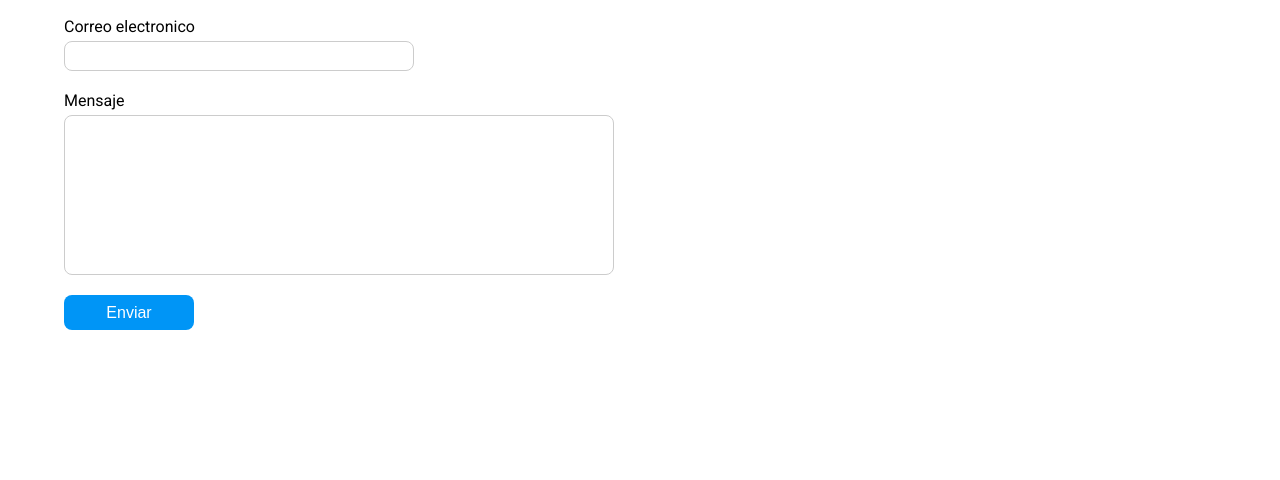
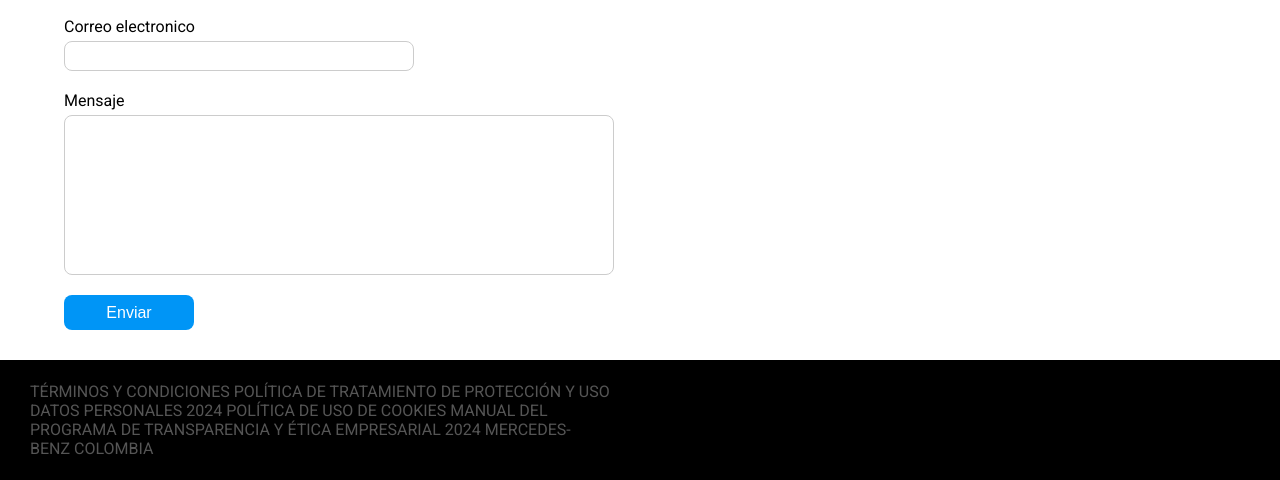
Before and after one commit to pruiz5514/Landing-page, a plain HTML site: page index.html in a window 1280 px wide. Shown: the part 2926-3406 px from the top of the page. Before the commit the page ends 3286 px from the top, so only its background shows below. Drawn offline with Linux system fonts and the light colour scheme.

Commit message:
Se hace seccion izquierda del footer

```diff
--- a/index.html
+++ b/index.html
@@ -187,5 +187,14 @@
             </form>
         </section>
     </main>
+
+    <footer>
+        <section class="leftFooter">
+            <p>TÉRMINOS Y CONDICIONES POLÍTICA DE TRATAMIENTO DE PROTECCIÓN Y USO DATOS PERSONALES 2024 POLÍTICA DE USO DE COOKIES MANUAL DEL PROGRAMA DE TRANSPARENCIA Y ÉTICA EMPRESARIAL 2024 MERCEDES-BENZ COLOMBIA</p>
+        </section>
+        <section>
+            <ul></ul>
+        </section>
+    </footer>
 </body>
 </html>
--- a/src/css/style.css
+++ b/src/css/style.css
@@ -159,3 +159,20 @@ label{
     color: var(--white);
     background-color: var(--blue);
 }
+
+footer{
+    display: flex;
+    width: 100%;
+    height: 120px;
+    background-color: var(--black);
+}
+
+.leftFooter{
+    display: flex;
+    width: 50%;
+    height: 100%;
+    align-items: center;
+    justify-content: center;
+    color: #555555;
+    padding: 0 30px;
+}
```
